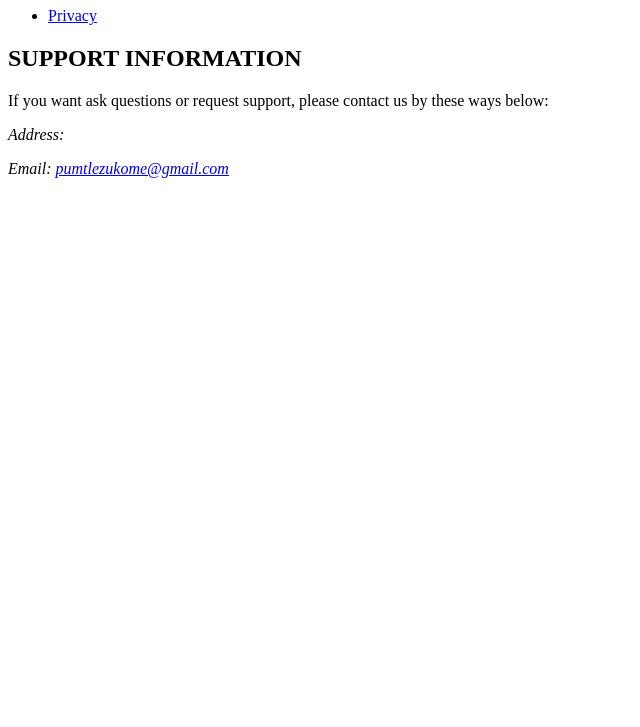
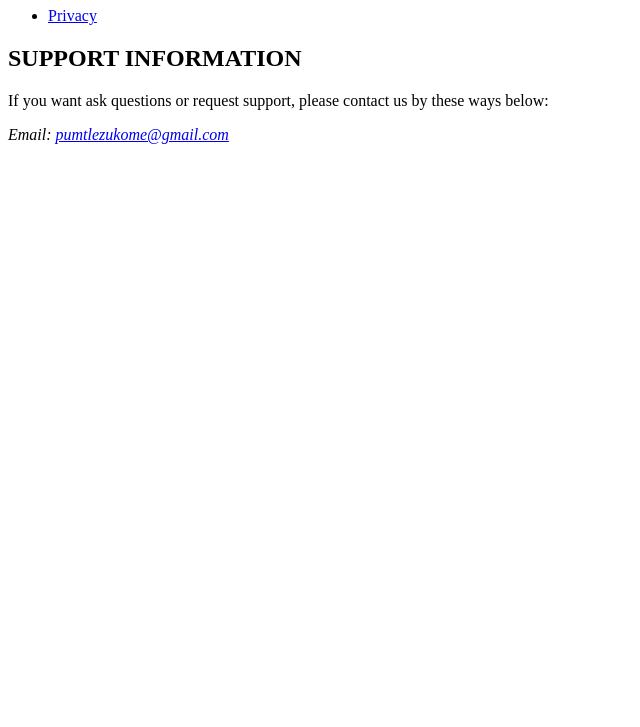
Before and after one commit to pumtlezukome/pumtlezukome-website, a plain HTML site: page index.html in a window 1280 px wide. Shown: the part 73-800 px from the top of the page, without its empty margins (0-640 px from the left). Drawn offline with Linux system fonts and the light colour scheme.

Commit message:
Update index.html

```diff
--- a/index.html
+++ b/index.html
@@ -24,7 +24,6 @@
         <h2>SUPPORT INFORMATION</h2>
         <p>If you want ask questions or request support, please contact us by these ways below:</p>
         <address>
-            <p>Address: </p>
             <p>Email: <a href="pumtlezukome@gmail.com">pumtlezukome@gmail.com</a></p>
     </address>
 
```
